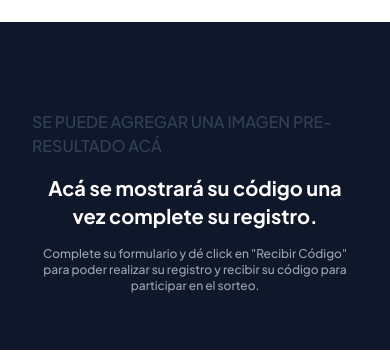
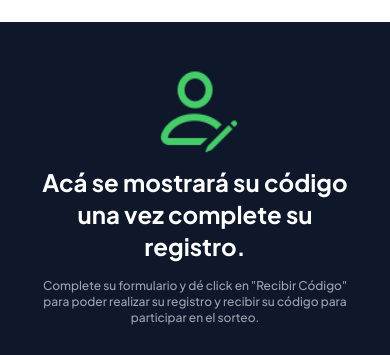
Before and after one commit to danielchavezs/sorteo, a Next.js app in the folder sorteo/: page / in a window 390 px wide. Shown: the part 622-977 px from the top of the page. Built offline with nearby package versions, Linux system fonts and the light colour scheme; no server answers; a web font is replaced by a local one.

Commit message:
Applied responsive behaviour to EmptyResult component.

```diff
--- a/sorteo/next.config.mjs
+++ b/sorteo/next.config.mjs
@@ -1,4 +1,14 @@
 /** @type {import('next').NextConfig} */
-const nextConfig = {};
+const nextConfig = {
+    // Configuración adicional para permitir el consumo de imágenes desde este dominio.
+    images: {
+        remotePatterns: [
+          {
+            protocol: 'https',
+            hostname: 'img.icons8.com',
+          },
+        ],
+      },
+};
 
 export default nextConfig;
--- /dev/null
+++ b/sorteo/src/app/asstes/images.tsx
@@ -0,0 +1,29 @@
+import Image from "next/image";
+
+export function RegistrationImage (){
+    return(
+        <Image
+        // src="https://img.icons8.com/?size=100&id=ctIDym8c6Lmt&format=png&color=000000"
+        src='/registration-96.png'
+        alt="registration-icon"
+        width={100} //192
+        height={100} //192
+        style={{
+            height: 'auto',
+            width: '100%',
+        }}
+        />
+    )
+};
+
+// export function CalculatorIcon (){
+//     return (
+//         <Image
+//         src="./icon-calculator.svg"
+//         alt="calculator-icon"
+//         width={24}
+//         height={24}
+//         className="mr-2"
+//         />
+//     )
+// }
--- a/sorteo/src/app/ui/EmptyResult.tsx
+++ b/sorteo/src/app/ui/EmptyResult.tsx
@@ -1,18 +1,20 @@
 // import { EmptyImage } from "../assets/images";
+
+import { RegistrationImage } from "../asstes/images";
 
 export default function EmptyResult(){
     return (
       <div className="flex flex-col justify-center w-full lg:w-96 min-h-full bg-slate-900 p-8 lg:rounded-r-2xl md:rounded-b-2xl md:rounded-t-none sm:rounded-none rounded-bl-5xl">
-        <div className="flex flex-col h-full">
-          <div className="mb-4 mt-14 flex justify-center">
-            <span>SE PUEDE AGREGAR UNA IMAGEN PRE-RESULTADO ACÁ</span>
+        <div className="flex lg:flex-col md:flex-row sm:flex-col h-full lg:space-y-20 lg:space-x-0 md:space-x-8 md:min-h-52 md:place-content-between items-center">
+          <div className="flex justify-center w-28 h-fit border-0">
+            <RegistrationImage/>
           </div>
-          <div className="flex flex-col">
-            <h2 className="text-white text-xl text-center font-bold mb-4">
+          <div className="flex flex-col space-y-4 lg:w-full md:w-3/4 border-0">
+            <h2 className="text-white text-2xl text-center font-bold">
               {" "}
               Acá se mostrará su código una vez complete su registro.
             </h2>
-            <p className="text-gray-400 text-center text-xs mb-6">
+            <p className="text-gray-400 text-center md:text-sm sm:text-xs mb-6">
               Complete su formulario y dé click en "Recibir Código" para poder realizar
               su registro y recibir su código para participar en el sorteo.
             </p>
--- a/sorteo/tailwind.config.ts
+++ b/sorteo/tailwind.config.ts
@@ -9,8 +9,8 @@ const config: Config = {
   theme: {
     extend: {
       screens: {
-        'sm': '320px',
-        'md': '480px',
+        'sm': '300px',
+        'md': '520px',
         'lg': '900px',
       },
       colors: {
```
Also changed, not shown: sorteo/public/registration-96.png (added).
